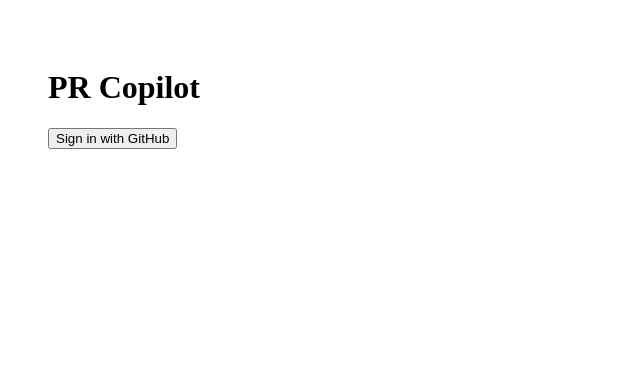
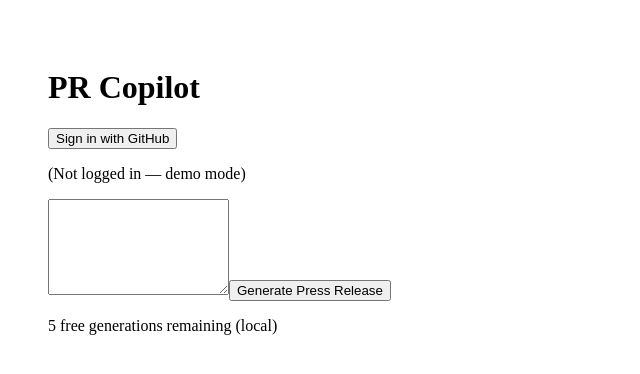
Before and after one commit to sealax/pr-copilot-mvp, a Next.js app: page / in a window 1280 px wide. Shown: the top 374 px of the page, without its empty margins (0-640 px from the left). Built offline with nearby package versions, Linux system fonts and the light colour scheme; no server answers.

Commit message:
Make generator usable without login

```diff
--- a/pages/index.tsx
+++ b/pages/index.tsx
@@ -22,13 +22,13 @@
   const handleSubmit = async () => {
     console.log("SUBMIT clicked");
 
-    if (!user) return alert('Please log in first');
+
     if (pitchesUsed >= 5) return alert('You’ve used all 5 free pitches');
 
     const res = await fetch('/api/generate', {
       method: 'POST',
       headers: { 'Content-Type': 'application/json' },
-      body: JSON.stringify({ prompt, email: user.email }),
+      body: JSON.stringify({ prompt, email: user?.email ?? null }),
     });
 
     const data = await res.json();
@@ -41,15 +41,14 @@
     <main style={{ padding: 40 }}>
       <h1>PR Copilot</h1>
       {!user && <button onClick={login}>Sign in with GitHub</button>}
-      {user && (
-        <>
-          <p>Welcome {user.email}</p>
-          <textarea rows={4} value={prompt} onChange={e => setPrompt(e.target.value)} />
-          <button onClick={handleSubmit}>Generate Pitch</button>
-          <pre>{output}</pre>
-          <p>{5 - pitchesUsed} free pitches remaining</p>
-        </>
-      )}
+      {user ? <p>Welcome {user.email}</p> : <p>(Not logged in — demo mode)</p>}
+
+      <textarea rows={6} value={prompt} onChange={e => setPrompt(e.target.value)} />
+      <button onClick={handleSubmit}>Generate Press Release</button>
+
+      <pre>{output}</pre>
+
+      <p>{5 - pitchesUsed} free generations remaining (local)</p>
     </main>
   );
 }
```
